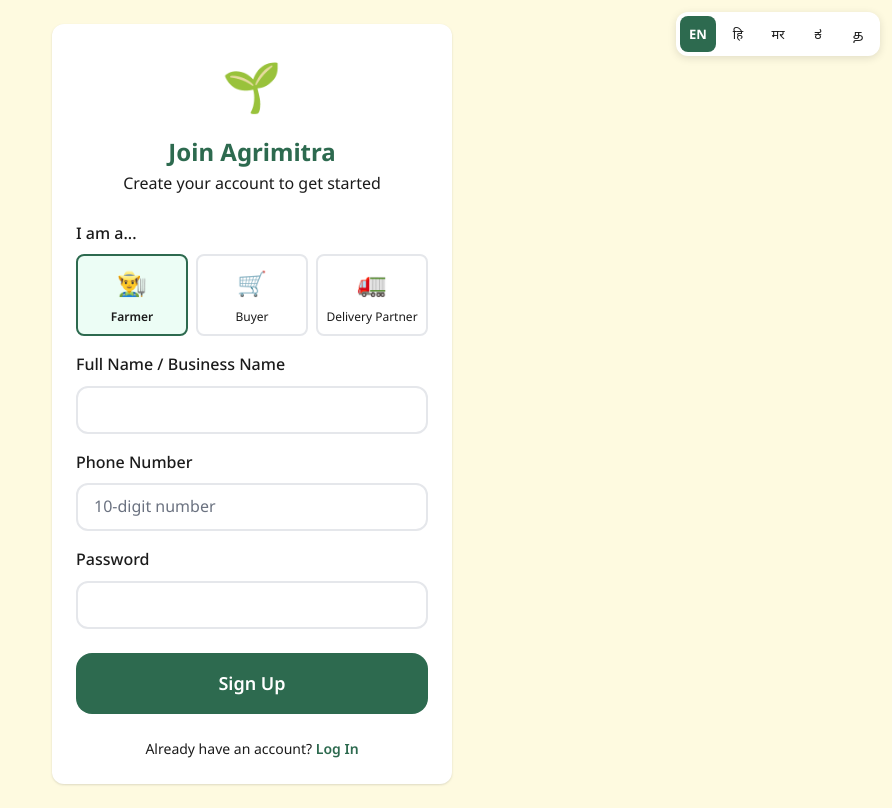
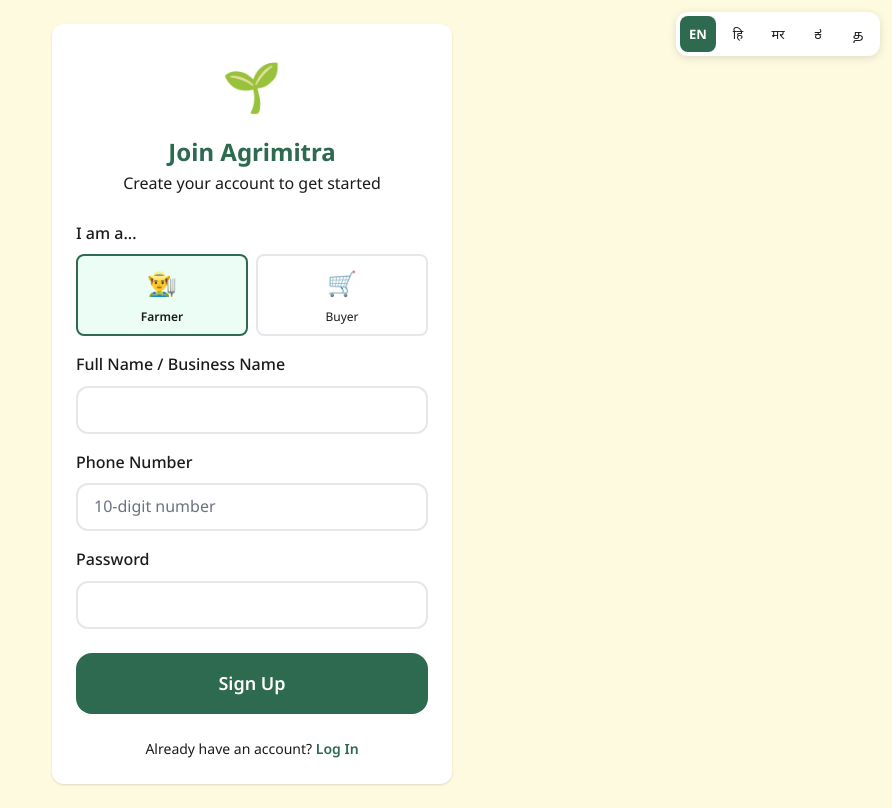
Before and after one commit to ksr-21/agrimitra, a React (Vite) app in the folder frontend/: page /signup in a window 1280 px wide. Shown: the whole page, without its empty margins (388-1280 px from the left). Built offline with nearby package versions, Linux system fonts and the light colour scheme.

Commit message:
refactor: remove delivery partner signup for now

```diff
--- a/frontend/src/pages/auth/Signup.tsx
+++ b/frontend/src/pages/auth/Signup.tsx
@@ -83,8 +83,7 @@
             <div style={{ display: 'flex', gap: '8px' }}>
               {[
                 { val: 'FARMER', icon: '👨‍🌾', label: t('auth.farmer') },
-                { val: 'BUYER', icon: '🛒', label: t('auth.buyer') },
-                { val: 'DELIVERY', icon: '🚛', label: t('auth.delivery') },
+                { val: 'BUYER', icon: '🛒', label: t('auth.buyer') }
               ].map(r => (
                 <button
                   key={r.val}
```
